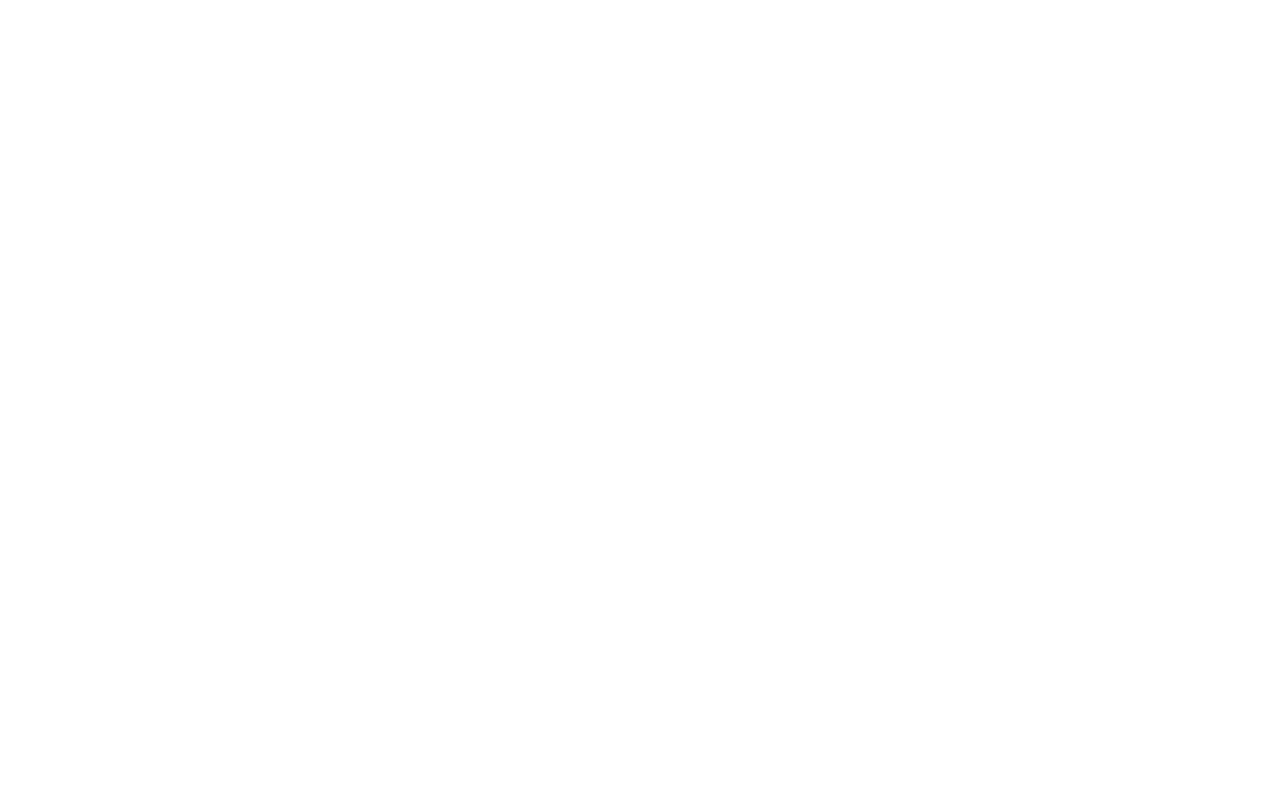
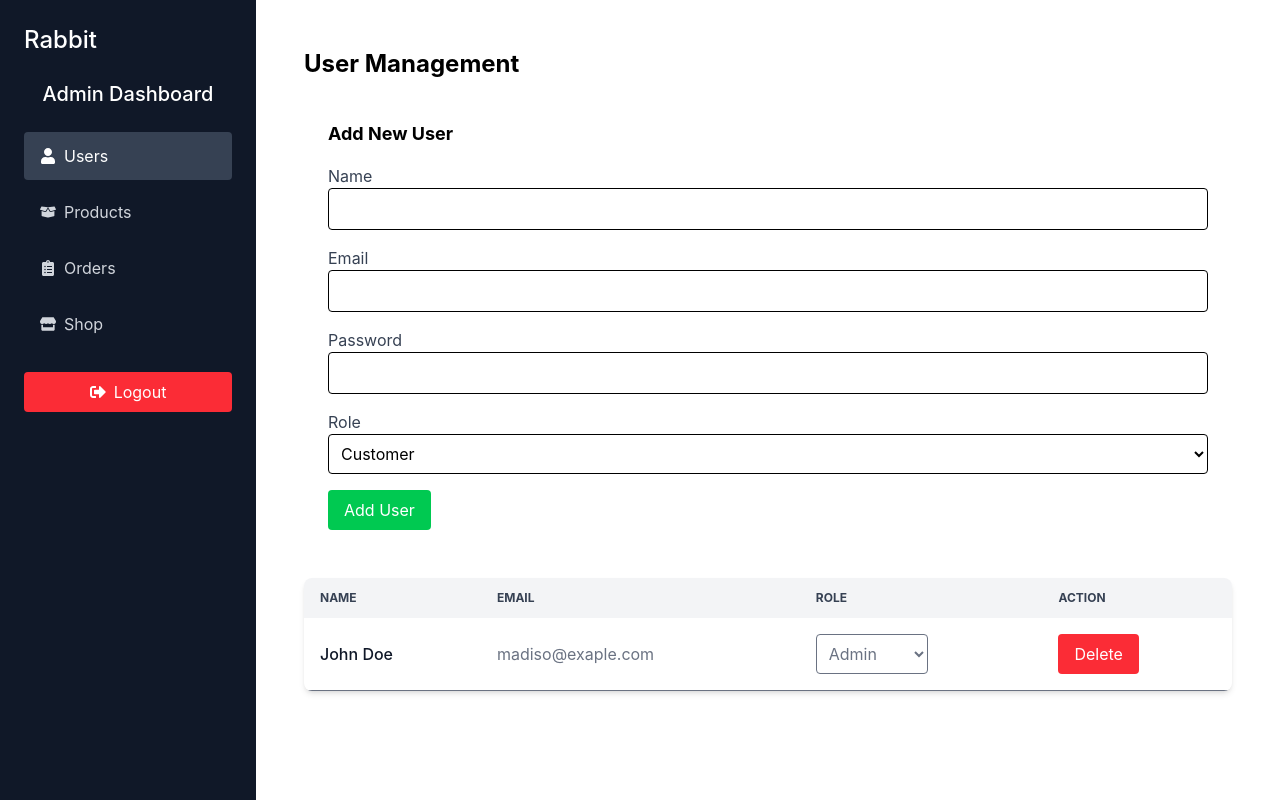
Before and after one commit to MadisoMelese/Rabbit-Collection, a React (Vite) app in the folder frontend/: page /admin/users in a window 1280 px wide. Before the commit this address had no page. Built offline with nearby package versions, Linux system fonts and the light colour scheme.

Commit message:
User Management page added

```diff
--- a/frontend/src/App.jsx
+++ b/frontend/src/App.jsx
@@ -13,6 +13,7 @@
 import MyOrderPage from "./pages/MyOrderPage";
 import AdminLayout from "./components/Admin/AdminLayout";
 import AdminHomePage from "./pages/AdminHomePage";
+import UserManagement from "./components/Admin/UserManagement";
 
 const App = () => {
   return (
@@ -35,6 +36,7 @@
         {/* Admin Layout  */}
         <Route path="/admin" element={<AdminLayout />}>
           <Route index element={<AdminHomePage />} />
+          <Route path="users" element={<UserManagement />} />
         </Route>
       </Routes>
     </BrowserRouter>
--- /dev/null
+++ b/frontend/src/components/Admin/FormInput.jsx
@@ -0,0 +1,22 @@
+// src/components/FormInput.js
+
+const FormInput = ({ label, name, value, onChange, type, ...rest }) => {
+  return (
+    <div className="mb-4">
+      {label && <label className="block text-gray-700" htmlFor={name}>{label}</label>}
+      <input
+        id={name}
+        name={name}
+        value={value}
+        onChange={onChange}
+        type={type}
+        className="w-full p-2 border rounded"
+        required
+        {...rest}
+
+      />
+    </div>
+  );
+};
+
+export default FormInput;
--- a/frontend/src/components/Admin/UserManagement.jsx
+++ b/frontend/src/components/Admin/UserManagement.jsx
@@ -1,11 +1,155 @@
+import { useState } from "react";
+import FormInput from "./FormInput";
 
 const UserManagement = () => {
+  const users = [
+    {
+      _id:123,
+      name: "John Doe",
+      email: "madiso@exaple.com",
+      role: "admin",
+    },
+  ];
+
+  const [formData, setFormData] = useState({
+    name: "",
+    email: "",
+    password: "",
+    role: "customer", // default role
+  });
+
+  // handle form input change
+  const handleChange = (e) => {
+    setFormData({
+      ...formData,
+      [e.target.name]: e.target.value,
+    });
+  };
+// handle for submit
+  const handleSubmit = (e) => {
+    e.preventDefault();
+    console.log(formData);
+
+    // reset form data  after submission
+    setFormData({
+      name: "",
+      email: "",
+      password: "",
+      role: "customer",
+    });
+  };
+// handle role change
+  const handleRoleChange = (userId, userValue) => {
+    console.log(userId, userValue);
+  };
+// delete user by id
+  const handleDeleteUser = (userId)=>{
+    if(window.confirm("are you sure you want to delete this user?")){
+      console.log("deleting user with userId", userId)
+    }
+
+  }
   return (
-    <div>
-      UserManagement
-      UserManagement
+    <div className="max-w-7xl mx-auto p-6">
+      <h2 className="text-2xl font-bold mb-4">User Management</h2>
+
+      {/* Add new user form */}
+      <div className="p-6 rounded-lg mb-6">
+        <h3 className="text-lg font-bold mb-4">Add New User</h3>
+        <form onSubmit={handleSubmit}>
+          {/* Name */}
+          <FormInput
+            type="text"
+            label="Name"
+            name="name"
+            value={formData.name}
+            onChange={handleChange}
+          />
+
+          {/* Email */}
+          <FormInput
+            type="email"
+            label="Email"
+            name="email"
+            value={formData.email}
+            onChange={handleChange}
+          />
+
+          {/* Password */}
+          <FormInput
+            type="password"
+            label="Password"
+            name="password"
+            value={formData.password}
+            onChange={handleChange}
+          />
+
+          <div className="mb-4">
+            <label className="block text-gray-700">Role</label>
+            <select
+              name="role"
+              value={formData.role}
+              onChange={handleChange}
+              className="w-full p-2 border rounded"
+            >
+              <option value="customer">Customer</option>
+              <option value="admin">Admin</option>
+            </select>
+          </div>
+
+          <button
+            type="submit"
+            className="bg-green-500 text-white py-2 px-4 rounded hover:bg-green-600"
+          >
+            Add User
+          </button>
+        </form>
+      </div>
+
+      {/* User list management */}
+      <div className="overflow-x-auto shadow-md sm:rounded-lg">
+        <table className="min-w-full text-left text-gray-500">
+          <thead className="bg-gray-100 text-xs uppercase text-gray-700">
+            <tr>
+              <th className="py-3 px-4">Name</th>
+              <th className="py-3 px-4">Email</th>
+              <th className="py-3 px-4">Role</th>
+              <th className="py-3 px-4">Action</th>
+            </tr>
+          </thead>
+
+          <tbody>
+            {users.map((user) => (
+              <tr key={user._id} className="border-b hover:bg-gray-50">
+                <td className="p-4 font-medium text-gray-900 whitespace-nowrap">
+                  {user.name}
+                </td>
+                <td className="p-4">{user.email}</td>
+                <td className="p-4">
+                  <select
+                    value={user.role}
+                    onChange={(e) => handleRoleChange(user._id, e.target.value)}
+                    className="p-2 border rounded"
+                  >
+                    <option value="customer">Customer</option>
+                    <option value="admin">Admin</option>
+                  </select>
+                </td>
+                <td className="p-4">
+                  <button
+                  onClick={()=>handleDeleteUser(user._id)}
+                  className="bg-red-500 text-white px-4 py-2 rounded hover:bg-red-600"
+                  >
+                    Delete
+                  </button>
+                </td>
+              </tr>
+            ))}
+          </tbody>
+        </table>
+      </div>
     </div>
-  )
-}
+  );
+};
 
-export default UserManagement
+export default UserManagement;
```
